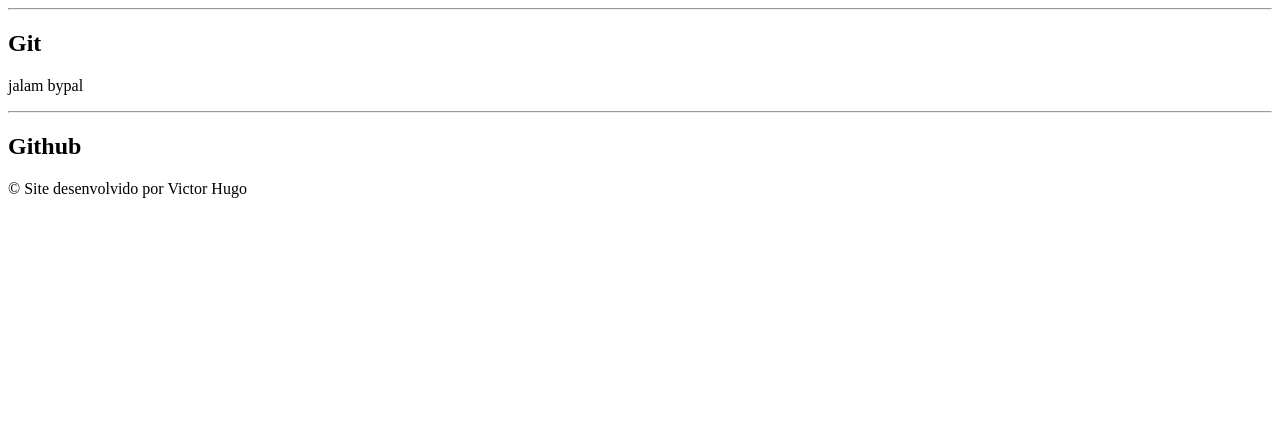
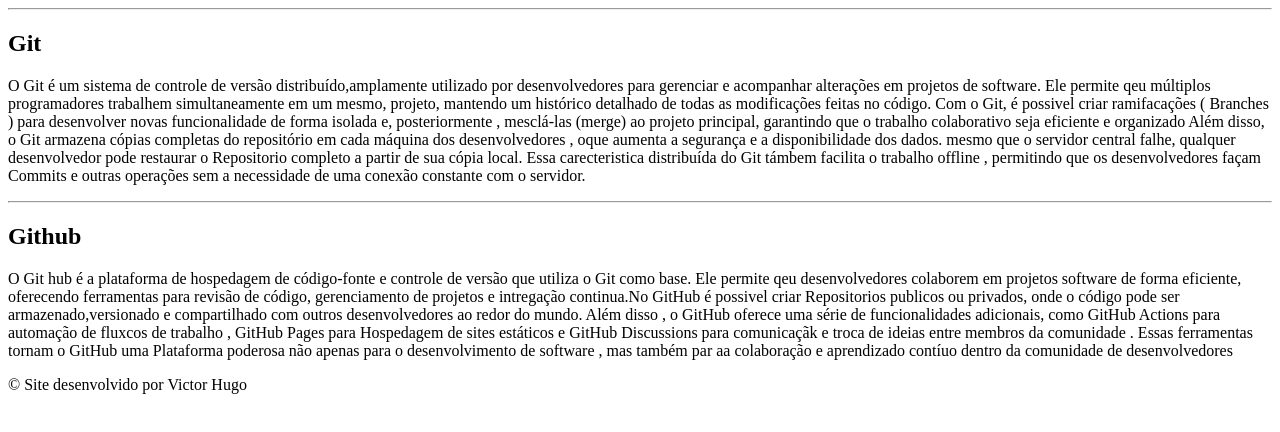
Before and after one commit to Willsmann/Site_VictorHugo, a plain HTML site: page index.html in a window 1280 px wide. Drawn offline with Linux system fonts and the light colour scheme.

Commit message:
Update index.html

```diff
--- a/index.html
+++ b/index.html
@@ -20,7 +20,21 @@
             </h2>
 
             <p> <!--Paragrafo-->
-                                 jalam bypal
+                    O Git é um sistema de controle de versão distribuído,amplamente utilizado por
+                    desenvolvedores para gerenciar e acompanhar alterações em projetos de software.
+                    Ele permite qeu múltiplos programadores trabalhem simultaneamente em um mesmo,
+                    projeto, mantendo um histórico detalhado de todas as modificações feitas no
+                    código. Com o Git, é possivel criar ramifacações ( Branches ) para desenvolver
+                    novas funcionalidade de forma isolada e, posteriormente , mesclá-las (merge) ao
+                    projeto principal, garantindo que o trabalho colaborativo seja eficiente e
+                    organizado
+
+                    Além disso, o Git armazena cópias completas do repositório em cada máquina dos
+                    desenvolvedores , oque aumenta a segurança e a disponibilidade dos dados. mesmo
+                    que o servidor central falhe, qualquer desenvolvedor pode restaurar o Repositorio
+                    completo a partir de sua cópia local. Essa carecteristica distribuída do Git
+                    támbem facilita o trabalho offline , permitindo que os desenvolvedores façam Commits
+                    e outras operações sem a necessidade de uma conexão constante com o servidor.
             </p>
         </article>
 
@@ -28,7 +42,18 @@
             <hr>
             <h2>Github</h2>
             <p>
-
+                    O Git hub é a plataforma de hospedagem de código-fonte e controle de versão que
+                 utiliza o Git como base. Ele permite qeu desenvolvedores colaborem em projetos
+                 software de forma eficiente, oferecendo ferramentas para revisão de código,
+                 gerenciamento de projetos e intregação continua.No GitHub é possivel criar
+                 Repositorios publicos ou privados, onde o código pode ser armazenado,versionado
+                 e compartilhado com outros desenvolvedores ao redor do mundo.
+                    Além disso , o GitHub oferece uma série de funcionalidades adicionais,
+                    como GitHub Actions para automação de fluxcos de trabalho , GitHub Pages para
+                    Hospedagem de sites estáticos e GitHub Discussions para comunicaçãk e troca de
+                    ideias entre membros da comunidade . Essas ferramentas tornam o GitHub uma
+                    Plataforma poderosa não apenas para o desenvolvimento de software , mas também
+                    par aa colaboração e aprendizado contíuo dentro da comunidade de desenvolvedores
             </p>
         </article>
 
```
